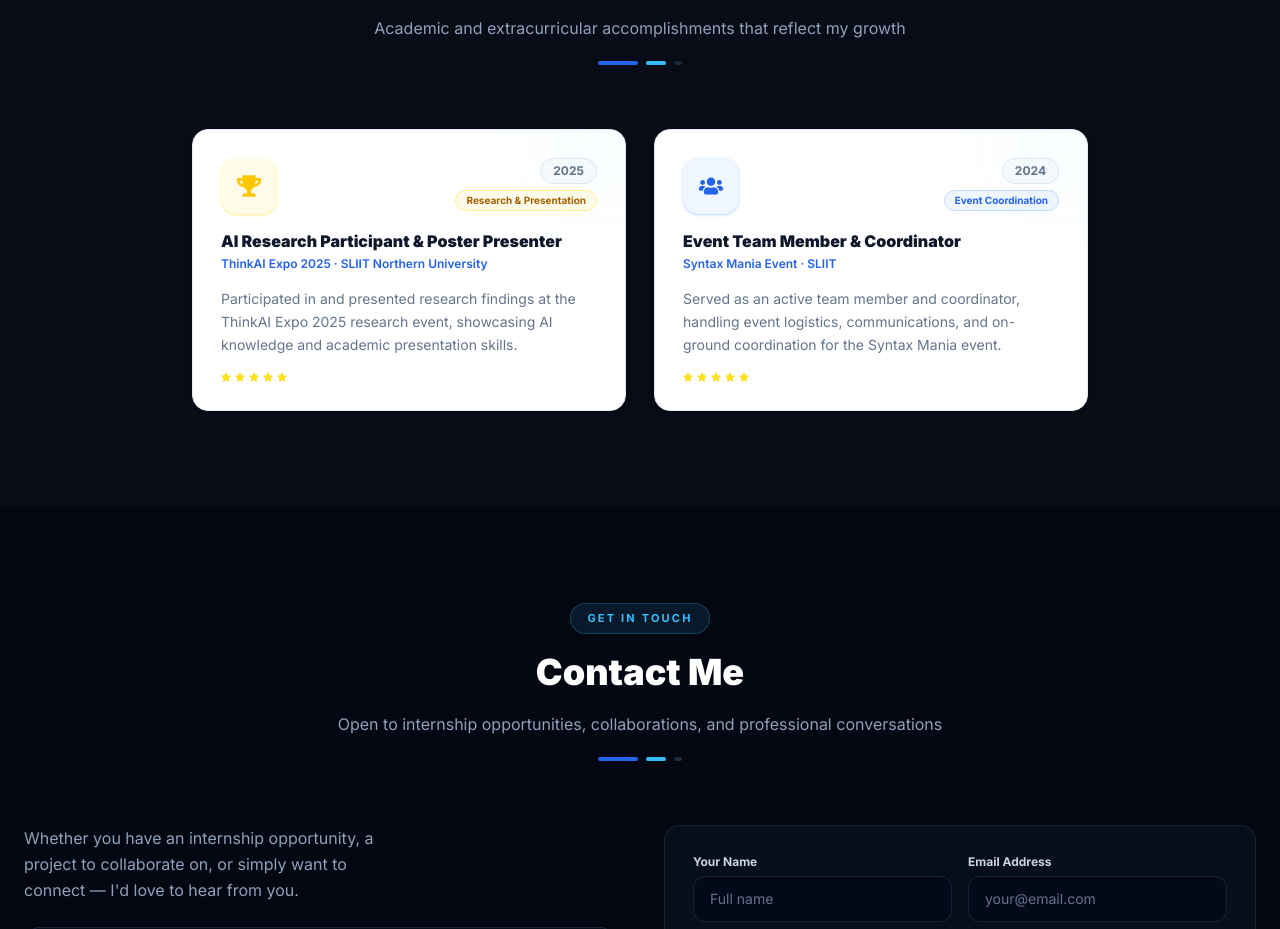
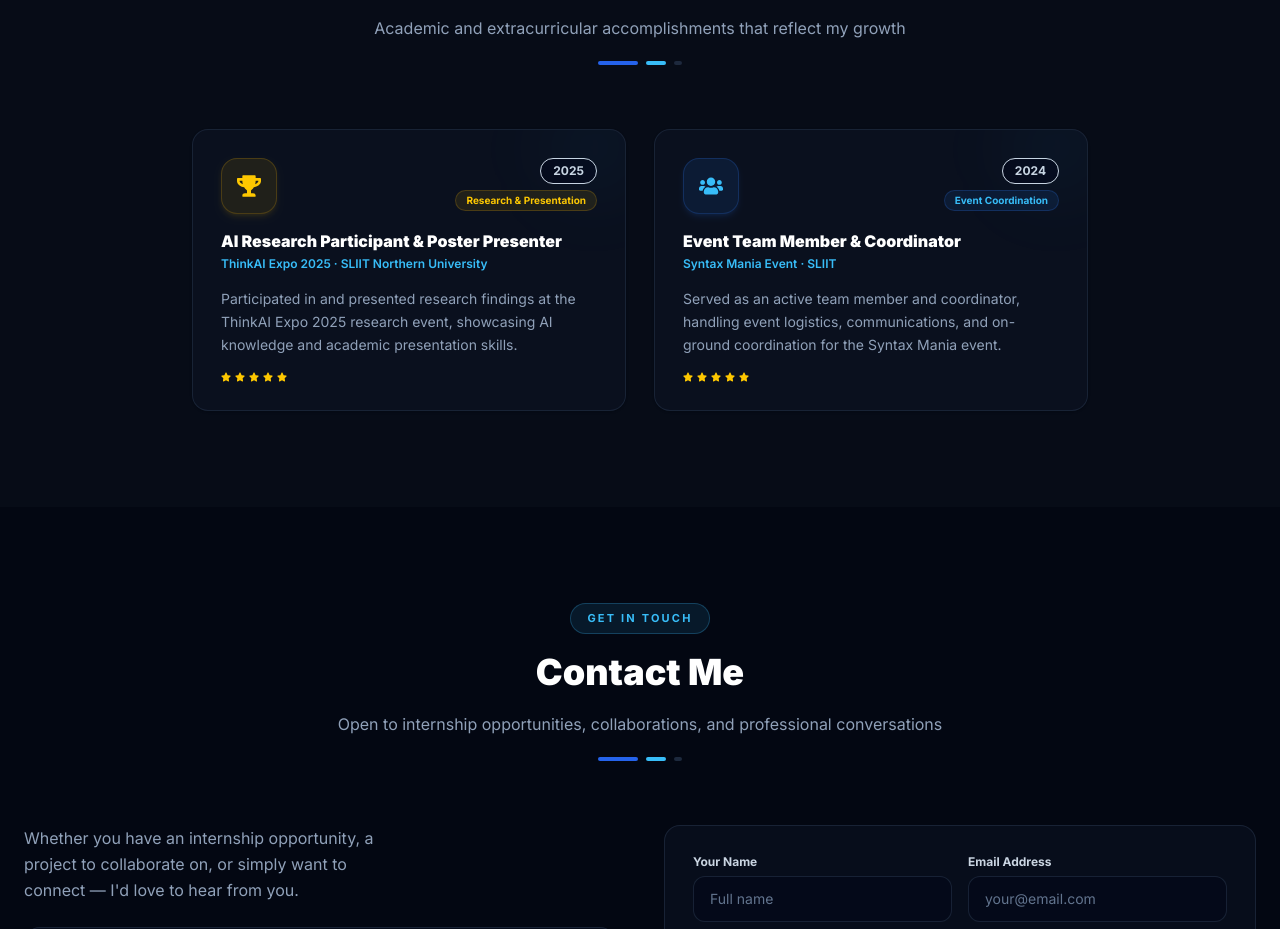
Before and after one commit to Rishi-Rishikesh/Paviyalan_CV, a React (Vite) app in the folder portfolio-site/: page / in a window 1280 px wide. Shown: the part 5480-6409 px from the top of the page. Built offline with nearby package versions, Linux system fonts and the light colour scheme.

Commit message:
feat: add Achievements and QAProjects components to portfolio site

```diff
--- a/portfolio-site/src/components/Achievements.jsx
+++ b/portfolio-site/src/components/Achievements.jsx
@@ -5,9 +5,9 @@ import SectionWrapper, { SectionHeading } from './SectionWrapper';
 const achievements = [
   {
     icon: <FaTrophy size={24} />,
-    iconColor: 'text-yellow-400', iconBg: 'bg-yellow-50',
-    glowColor: 'shadow-yellow-200',
-    badgeColor: 'bg-yellow-50 text-yellow-700 border-yellow-200',
+    iconColor: 'text-yellow-400', iconBg: 'bg-yellow-500/10 border border-yellow-500/20',
+    glowColor: 'shadow-yellow-500/10',
+    badgeColor: 'bg-yellow-500/10 text-yellow-400 border-yellow-500/20',
     year: '2025',
     badge: 'Research & Presentation',
     title: 'AI Research Participant & Poster Presenter',
@@ -16,9 +16,9 @@ const achievements = [
   },
   {
     icon: <FaUsers size={24} />,
-    iconColor: 'text-[#2563EB]', iconBg: 'bg-blue-50',
-    glowColor: 'shadow-blue-200',
-    badgeColor: 'bg-blue-50 text-[#2563EB] border-blue-200',
+    iconColor: 'text-[#38BDF8]', iconBg: 'bg-blue-500/10 border border-blue-500/20',
+    glowColor: 'shadow-blue-500/10',
+    badgeColor: 'bg-blue-500/10 text-[#38BDF8] border-blue-500/20',
     year: '2024',
     badge: 'Event Coordination',
     title: 'Event Team Member & Coordinator',
@@ -46,18 +46,18 @@ export default function Achievements() {
             whileInView={{ opacity: 1, scale: 1 }}
             viewport={{ once: true }}
             transition={{ duration: 0.55, delay: i * 0.15 }}
-            whileHover={{ y: -6, boxShadow: '0 24px 48px rgba(15,23,42,0.1)' }}
-            className="bg-white rounded-2xl border border-[#E2E8F0] p-7 flex flex-col gap-4 shadow-sm transition-all duration-300 relative overflow-hidden group"
+            whileHover={{ y: -6, border: '1px solid rgba(56,189,248,0.3)', boxShadow: '0 24px 48px rgba(56,189,248,0.08)' }}
+            className="bg-slate-900/40 rounded-2xl border border-slate-800/80 p-7 flex flex-col gap-4 shadow-sm transition-all duration-300 relative overflow-hidden group"
           >
             {/* Subtle corner glow */}
             <div className="absolute -top-6 -right-6 w-24 h-24 rounded-full bg-gradient-to-br from-[#38BDF8]/10 to-transparent blur-2xl" />
 
             <div className="flex items-start justify-between">
-              <div className={`w-14 h-14 ${iconBg} rounded-2xl flex items-center justify-center ${iconColor} shadow-sm ${glowColor} shadow-md`}>
+              <div className={`w-14 h-14 ${iconBg} rounded-2xl flex items-center justify-center ${iconColor} shadow-md ${glowColor}`}>
                 {icon}
               </div>
               <div className="flex flex-col items-end gap-1.5">
-                <span className="text-xs font-bold text-[#64748B] bg-[#F8FAFC] border border-[#E2E8F0] px-3 py-1 rounded-full">
+                <span className="text-xs font-bold text-slate-300 bg-slate-950/60 border border-slate-850 px-3 py-1 rounded-full">
                   {year}
                 </span>
                 <span className={`text-[10px] font-bold px-2.5 py-0.5 rounded-full border ${badgeColor}`}>
@@ -67,18 +67,18 @@ export default function Achievements() {
             </div>
 
             <div>
-              <h3 className="font-black text-[#0F172A] text-base leading-snug group-hover:text-[#2563EB] transition-colors mb-1">
+              <h3 className="font-black text-white text-base leading-snug group-hover:text-[#38BDF8] transition-colors mb-1">
                 {title}
               </h3>
-              <p className="text-[#2563EB] text-xs font-semibold">{org}</p>
+              <p className="text-[#38BDF8] text-xs font-semibold">{org}</p>
             </div>
 
-            <p className="text-[#64748B] text-sm leading-relaxed">{desc}</p>
+            <p className="text-slate-400 text-sm leading-relaxed">{desc}</p>
 
             {/* Stars decoration */}
             <div className="flex gap-1 mt-auto">
               {[...Array(5)].map((_, j) => (
-                <FaStar key={j} size={10} className="text-yellow-300" />
+                <FaStar key={j} size={10} className="text-yellow-350 text-yellow-400" />
               ))}
             </div>
           </motion.div>
```
